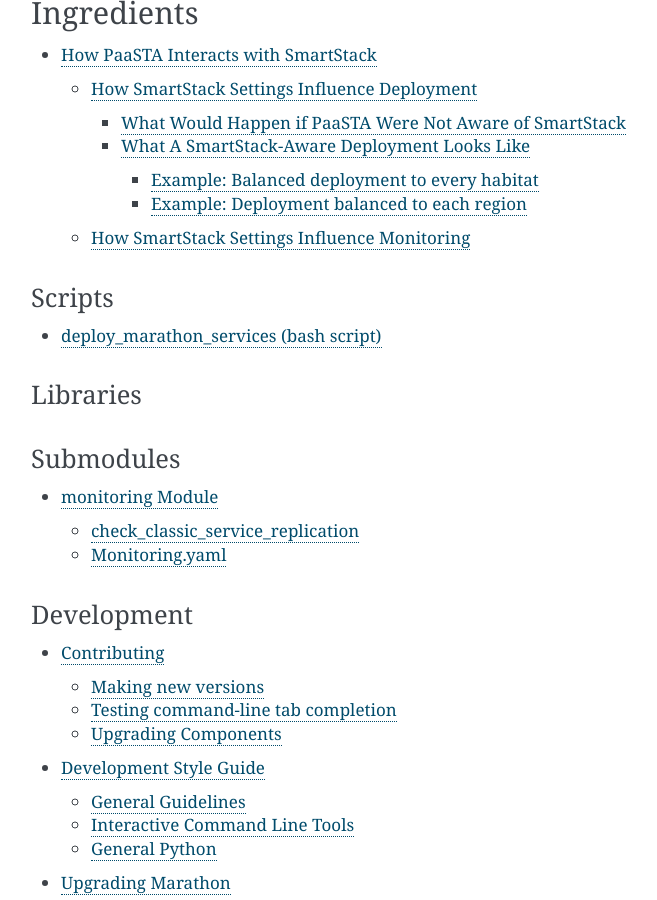
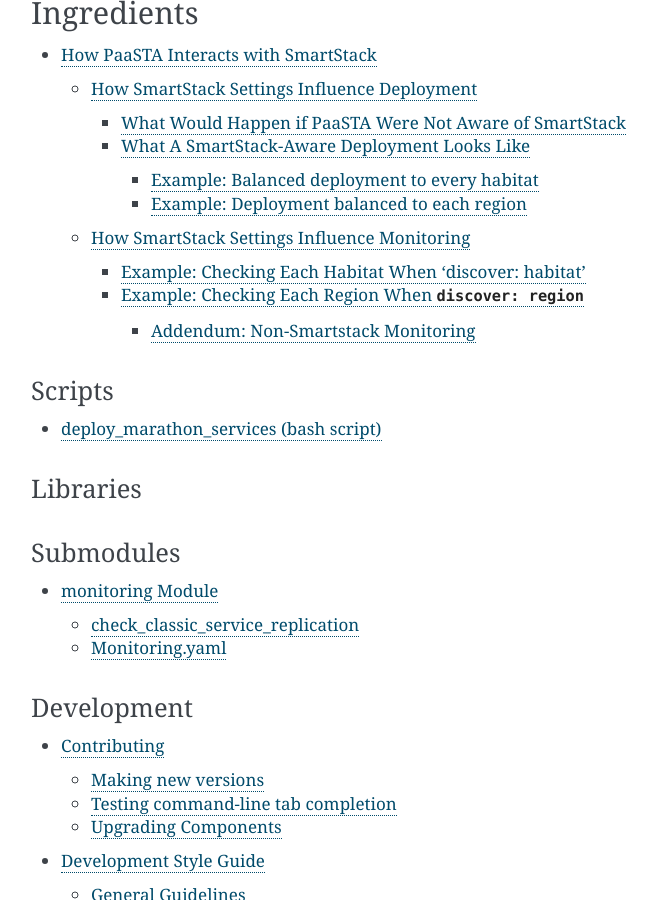
Before and after one commit to Yelp/paasta, a Sphinx documentation site: the page built from docs/source/index.rst, in a window 1280 px wide and 900 px high, scrolled down 730 px. Shown: the whole window, without its empty margins (389-1046 px from the left). Built offline with Sphinx 7.4.7, drawn with Linux system fonts in a browser that asks for light colours; pages that are not in the unit, such as notebooks, are missing from menus; some of the changed lines change nothing that is shown.

Commit message:
Added docs on the relationship between smartstack and monitoring. PAASTA-1257

```diff
--- a/docs/source/smartstack_interaction.rst
+++ b/docs/source/smartstack_interaction.rst
@@ -6,7 +6,7 @@
 about SmartStack; see http://y/smartstack.
 
 How SmartStack Settings Influence Deployment
-********************************************
+--------------------------------------------
 
 In SmartStack, a service can be configured to be *discovered* at a particular
 latency zone.
@@ -33,7 +33,7 @@
 can be reached.
 
 What Would Happen if PaaSTA Were Not Aware of SmartStack
--------------------------------------------------------
+^^^^^^^^^^^^^^^^^^^^^^^^^^^^^^^^^^^^^^^^^^^^^^^^^^^^^^^^
 
 PaaSTA uses `Marathon <https://mesosphere.github.io/marathon/>`_ to deploy
 long-running services. At Yelp, PaaSTA clusters are deployed at the
@@ -54,7 +54,7 @@
 system (Marathon) must be aware of these and deploy accordingly.
 
 What A SmartStack-Aware Deployment Looks Like
-----------------------------------------------
+^^^^^^^^^^^^^^^^^^^^^^^^^^^^^^^^^^^^^^^^^^^^^
 
 By taking advantage of
 `Marathon Constraint Language <https://mesosphere.github.io/marathon/docs/constraints.html>`_
@@ -64,7 +64,7 @@
 of tasks in each latency zone.
 
 Example: Balanced deployment to every habitat
-^^^^^^^^^^^^^^^^^^^^^^^^^^^^^^^^^^^^^^^^^^^^^
+*********************************************
 
 For example, if the SmartStack setting
 were ``discover: habitat`` [1]_, we Marathon could enforce the constraint
@@ -75,7 +75,7 @@
    :width: 700px
 
 Example: Deployment balanced to each region
-^^^^^^^^^^^^^^^^^^^^^^^^^^^^^^^^^^^^^^^^^^^
+*******************************************
 
 Similarly, if the ``discover`` setting were set to ``region``, the equivalent
 Marathon constraint would ensure an equal number of tasks distributed to each region.
@@ -101,6 +101,80 @@
 
 
 How SmartStack Settings Influence Monitoring
-********************************************
+--------------------------------------------
 
-TBD
+If a service is in SmartStack, PaaSTA uses the same ``discover`` setting
+referenced above inform how the service should be monitored. When a service
+author sets a particular setting, say ``discover: region``, it implies that the
+system should enforce availability of that service in every region. If there
+are regions that lack tasks to serve that service, then PaaSTA should alert.
+
+Example: Checking Each Habitat When 'discover: habitat'
+^^^^^^^^^^^^^^^^^^^^^^^^^^^^^^^^^^^^^^^^^^^^^^^^^^^^^^^
+
+If SmartStack were configured to ``discover: habitat``, PaaSTA would configure
+Marathon to balance tasks to each habitat. But what if it was unable to do that?
+
+Let's look at a particular example:
+
+.. image:: replication_alert_habitat.svg
+   :width: 700px
+
+In this case, there are no tasks in habitat F. This is a problem because the
+``discover: habiat`` implies that any clients in that habitat (F) will not
+be able to find this service. It is *down* in habitat F.
+
+To detect and alert on this, PaaSTA iterates through each unique location of
+the type set by the ``discover`` setting. In this case, ``habitat``. The PaaSTA
+replication check iterated through habitats A-F, found at least one habitat
+that did not have enough replication (0 out of 1), and would have alerted.
+
+The output of the alert or ``paasta status`` would look something like this::
+
+    Smartstack:
+        habitatA - Healthy - in haproxy with (1/1) total backends UP in this namespace.
+        habitatB - Healthy - in haproxy with (1/1) total backends UP in this namespace.
+        habitatC - Healthy - in haproxy with (1/1) total backends UP in this namespace.
+        habitatD - Healthy - in haproxy with (1/1) total backends UP in this namespace.
+        habitatE - Healthy - in haproxy with (1/1) total backends UP in this namespace.
+        habitatF - Critical - in haproxy with (0/1) total backends UP in this namespace.
+
+In this case the service author may have a few actions they can take:
+
+# Increase the total instance count to have more tasks per habitat. (one task in each habitat is a single point of failure in this example)
+# Change the ``discovery`` setting to ``region`` to increase availability at the cost of latency.
+# Investigate *why* tasks can't run in habitat F. (Lack of resources? Improper configs? Missing service dependencies?)
+
+Example: Checking Each Region When ``discover: region``
+^^^^^^^^^^^^^^^^^^^^^^^^^^^^^^^^^^^^^^^^^^^^^^^^^^^^^^^
+
+If SmartStack were configured to ``discover: region``, PaaSTA would configure
+Marathon to balance tasks to each region. But what if it was unable to launch
+all the tasks, but there were still tasks running in that region?
+
+Let's look at a particular example:
+
+.. image:: replication_noalert_region.svg
+   :width: 700px
+
+The output of the alert or ``paasta status`` would look something like this::
+
+    Smartstack:
+        region1 - Healthy - in haproxy with (3/3) total backends UP in this namespace.
+        region2 - Warning - in haproxy with (2/3) total backends UP in this namespace.
+
+Assuming a threshold of 50%, and alert would not be sent to the team in this case.
+Even though there are habitats that do not have tasks for this service, the
+``discover: region`` setting ensures that any client can be satisfied as long as there
+are tasks in the same region, even if they are in different habitats.
+
+
+Addendum: Non-Smartstack Monitoring
+***********************************
+
+If a service is not in SmartStack, then our monitoring requirements are greatly
+simplified. PaaSTA simply looks at the number of tasks that are running and
+compares it against the requested requested task count. If the running task
+count is under the configured percentage threshold (defaults to 50%) then an
+alert will be sent. No consideration for the distribution of the tasks among
+latency zones (habitats, regions, etc) is taken into account.
```
Also changed, not shown: docs/source/replication_alert_habitat.svg (added), docs/source/replication_noalert_region.svg (added).
